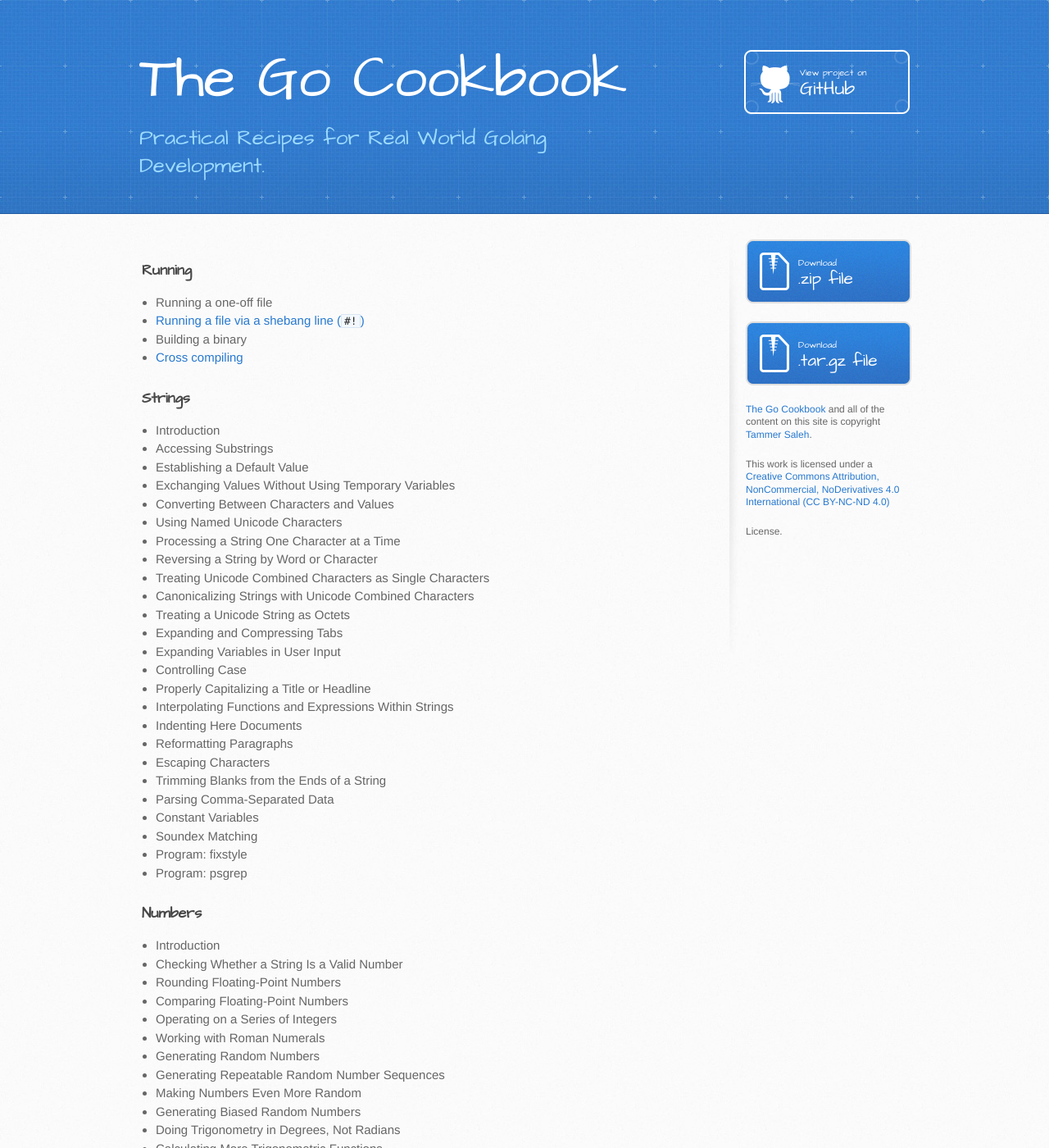
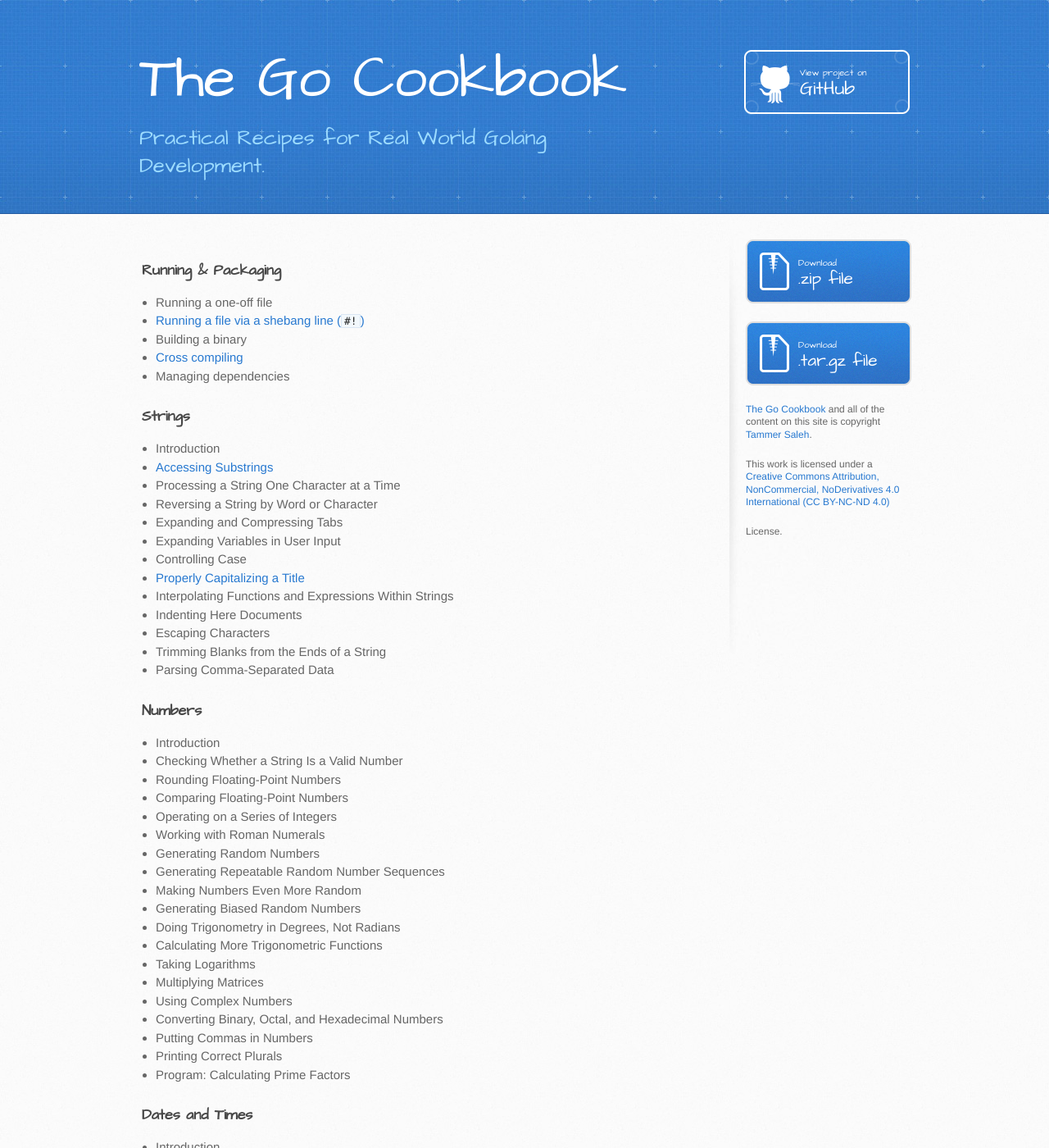
Before and after one commit to superorbital/golangcookbook.github.io, a Jekyll site: the page built from index.md, in a window 1280 px wide and 1400 px high. Shown: the whole window at 82% size. Built offline with Jekyll 4.4.1, drawn with Linux system fonts in a browser that asks for light colours; comment, search, counter and statistics services are not loaded.

Commit message:
titlecase done

```diff
--- a/index.md
+++ b/index.md
@@ -3,40 +3,29 @@
 title: Go Cookbook
 ---
 
-### Running
+### Running & Packaging
 
 * Running a one-off file
 * [Running a file via a shebang line (`#!`)](/chapters/running/shebang)
 * Building a binary
 * [Cross compiling](/chapters/running/cross-compiling)
+* Managing dependencies
 
 ### Strings
 
 * Introduction
-* Accessing Substrings
-* Establishing a Default Value
-* Exchanging Values Without Using Temporary Variables
-* Converting Between Characters and Values
-* Using Named Unicode Characters
+* [Accessing Substrings](/chapters/strings/substrings)
 * Processing a String One Character at a Time
 * Reversing a String by Word or Character
-* Treating Unicode Combined Characters as Single Characters
-* Canonicalizing Strings with Unicode Combined Characters
-* Treating a Unicode String as Octets
 * Expanding and Compressing Tabs
 * Expanding Variables in User Input
 * Controlling Case
-* Properly Capitalizing a Title or Headline
+* [Properly Capitalizing a Title](/chapters/strings/title)
 * Interpolating Functions and Expressions Within Strings
 * Indenting Here Documents
-* Reformatting Paragraphs
 * Escaping Characters
 * Trimming Blanks from the Ends of a String
 * Parsing Comma-Separated Data
-* Constant Variables
-* Soundex Matching
-* Program: fixstyle
-* Program: psgrep
 
 ### Numbers
 
@@ -88,7 +77,7 @@
 * Finding Elements in One Array but Not Another
 * Computing Union, Intersection, or Difference of Unique Lists
 * Appending One Array to Another
-* Reversing an Array
+* [Reversing an Array](/chapters/arrays/reverse)
 * Processing Multiple Elements of an Array
 * Finding the First List Element That Passes a Test
 * Finding All Elements in an Array Matching Certain Criteria
```
Also changed, not shown: chapters/arrays/reverse/index.md (added, +9 -0 lines), chapters/strings/substrings/index.md (added, +12 -0 lines), chapters/strings/title/index.md (added, +108 -0 lines), 3 other files.
